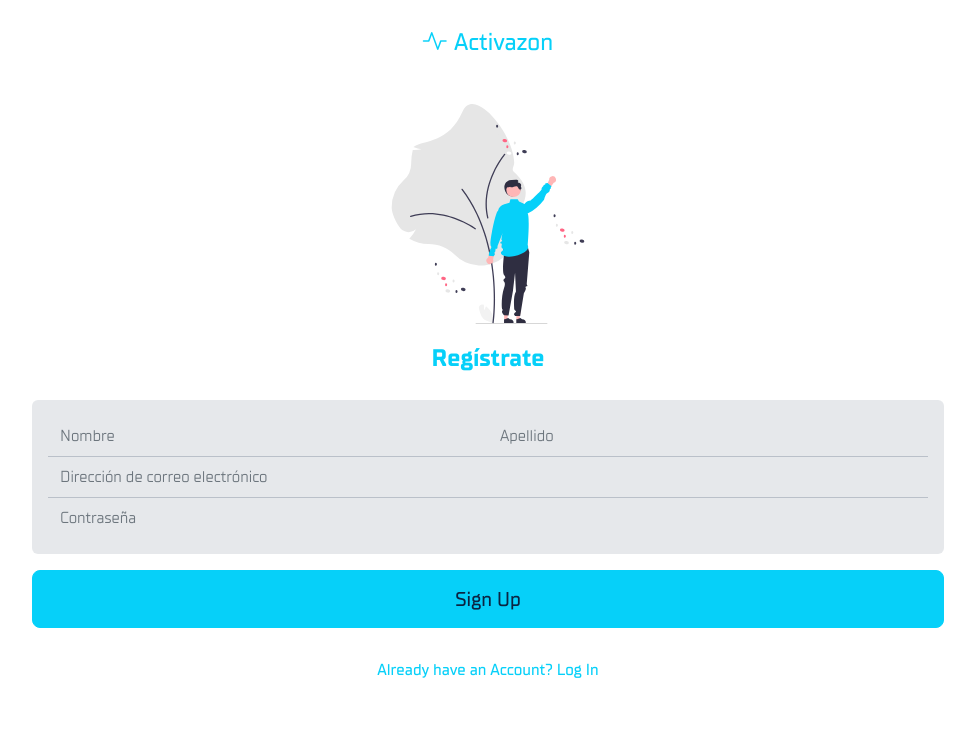
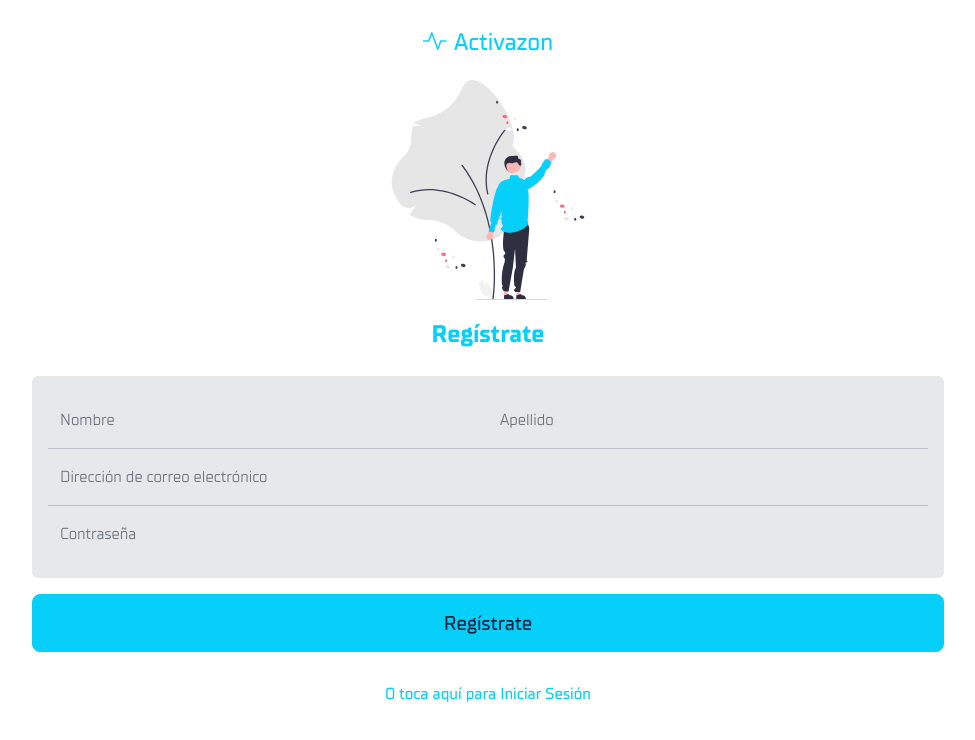
Before and after one commit to Activazon/activazon-ui, a Next.js app: page /entry in a window 1280 px wide. Shown: the top 740 px of the page, without its empty margins (152-1127 px from the left). Built offline with nearby package versions, Linux system fonts and the light colour scheme; no server answers.

Commit message:
added translations; minor ui improvement

```diff
--- a/pages/entry.js
+++ b/pages/entry.js
@@ -72,7 +72,9 @@
     // if (isDisplayModeStandalone()) {
 
     if (isAction("loading")) {
-      if (session.status === "unauthenticated") {
+      if (session.status === "loading") {
+        //  do nothing
+      } else if (session.status === "unauthenticated") {
         // we need to ask the user to sign up
         switchAction("askToSignUp");
       } else if (pushNotificationPermission() !== "granted") {
@@ -282,7 +284,7 @@
                   type="submit"
                   disabled={isBusy}
                 >
-                  Sign Up
+                  {t("Sign Up")}
                 </button>
 
                 <button
@@ -290,7 +292,7 @@
                   onClick={onAskToSignIn}
                   disabled={isBusy}
                 >
-                  Already have an Account? Log In
+                  {t("Or tap here to Sign In")}
                 </button>
               </form>
             </div>
@@ -348,7 +350,7 @@
                   type="submit"
                   disabled={isBusy}
                 >
-                  Sign In
+                  {t("Sign In")}
                 </button>
 
                 <button
@@ -356,7 +358,7 @@
                   onClick={onAskToSignUp}
                   disabled={isBusy}
                 >
-                  Don't have an account Sign Up?
+                  {t("Or tap here to Sign Up")}
                 </button>
               </form>
             </div>
--- a/styles/app.scss
+++ b/styles/app.scss
@@ -158,7 +158,7 @@
         border-radius: 0px;
         background-color: transparent;
         font-size: 600;
-        @extend .py-2;
+        @extend .py-3;
         &:focus {
           box-shadow: none;
           border-bottom: 1px solid $primary;
```
